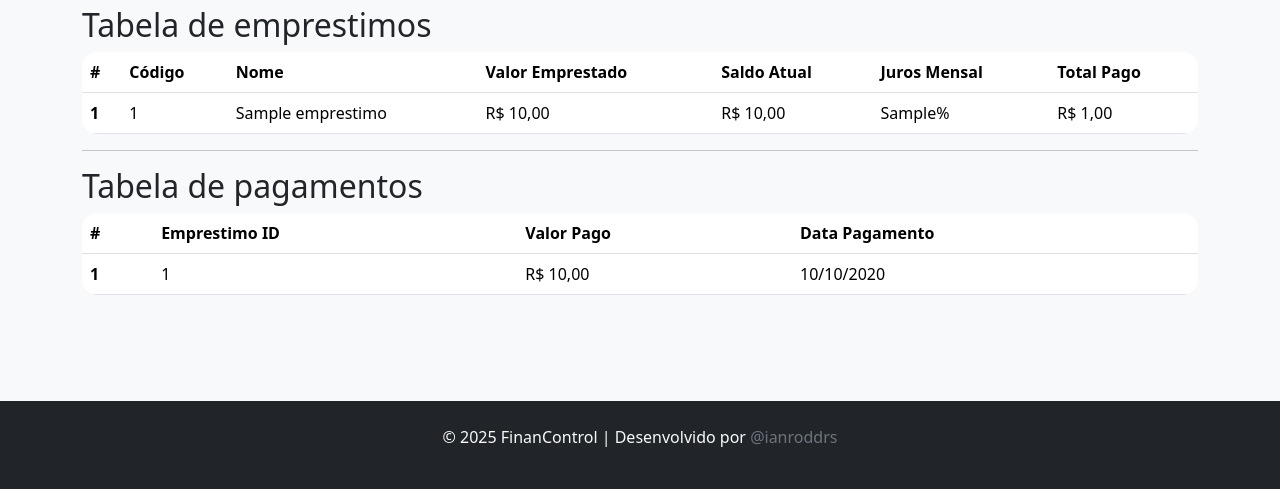
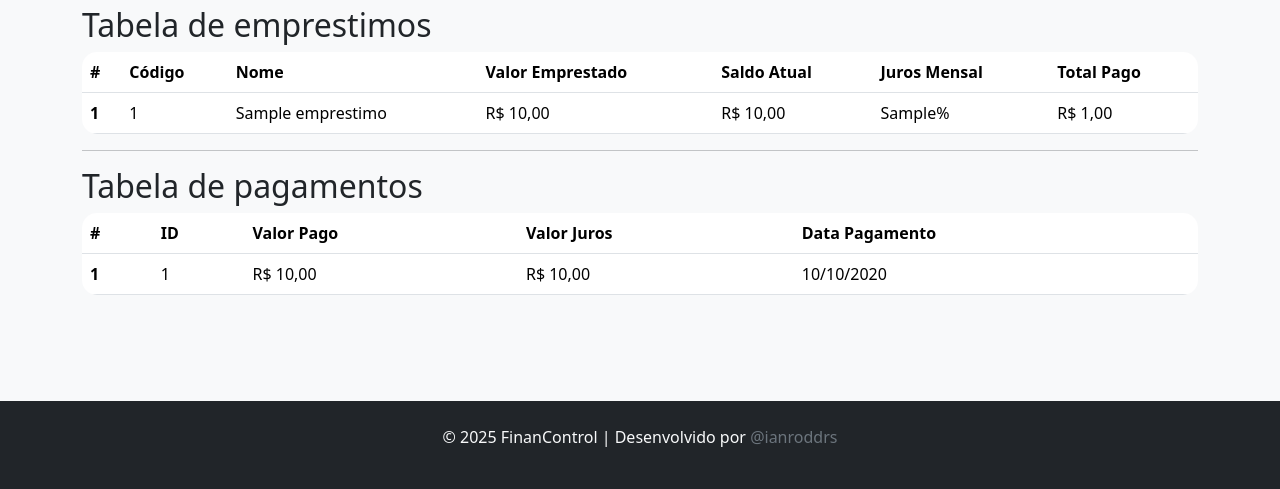
Before and after one commit to ianroddrs/FinanControl, a Django app: template apps/main/templates/dashboards.html in a window 1280 px wide. Shown: the part 311-800 px from the top of the page. Run offline with Django 5.2, Linux system fonts and the light colour scheme; the template is opened without the code that fills it: most values are stand-ins (such as "Sample title", 1, 10 or a date in 2020); some libraries are stand-ins or nearby versions.

Commit message:
adiciona campo de valor de juros ao modelo de pagamentos e atualiza a exibição na página de dashboards

```diff
--- a/apps/main/models.py
+++ b/apps/main/models.py
@@ -18,6 +18,7 @@ class Pagamentos(GSpreadModel):
     id = int
     emprestimo_id = int
     valor_pagamento = float
+    valor_juros = float
     data_pagamento = datetime
 
     def __init__(self):
--- a/apps/main/templates/dashboards.html
+++ b/apps/main/templates/dashboards.html
@@ -62,8 +62,9 @@
     <thead>
         <tr>
             <th scope="col">#</th>
-            <th scope="col">Emprestimo ID</th>
+            <th scope="col">ID</th>
             <th scope="col">Valor Pago</th>
+            <th scope="col">Valor Juros</th>
             <th scope="col">Data Pagamento</th>
         </tr>
     </thead>
@@ -73,6 +74,7 @@
                 <td class="fw-bold">{{ pagamento.id }}</td>
                 <td>{{ pagamento.emprestimo_id }}</td>
                 <td>R$ {{ pagamento.valor_pagamento|floatformat:2 }}</td>
+                <td>R$ {{ pagamento.valor_juros|floatformat:2 }}</td>
                 <td>{{ pagamento.data_pagamento|date:"d/m/Y" }}</td>
             </tr>
         {% endfor %}
```
